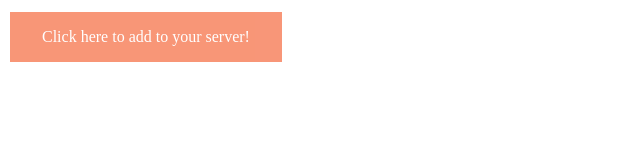
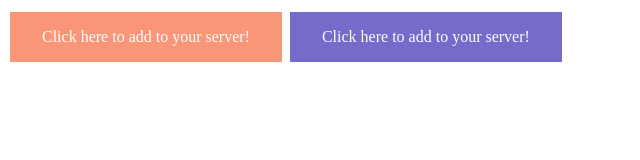
Before and after one commit to CDay98/MusicBot-Web, a plain HTML site: page index.html in a window 1280 px wide. Shown: the whole page, without its empty margins (0-640 px from the left). Drawn offline with Linux system fonts and the light colour scheme.

Commit message:
First Steps

```diff
--- a/index.html
+++ b/index.html
@@ -8,6 +8,10 @@
 </head>
 <body>
     <a href="https://discord.com/api/oauth2/authorize?client_id=913001112242638869&permissions=8&scope=bot"
-    class="button" target="__blank">Click here to add to your server!</a>
+    class="button1" target="__blank">Click here to add to your server!</a>
+</body>
+<body>
+    <a href="https://discord.com/api/oauth2/authorize?client_id=913001112242638869&permissions=8&scope=bot"
+    class="button2" target="__blank">Click here to add to your server!</a>
 </body>
 </html>
--- a/styles.css
+++ b/styles.css
@@ -1,4 +1,4 @@
-.button {
+.button1 {
   background-color: #f4511e;
   border: none;
   color: white;
@@ -13,6 +13,25 @@
   cursor: pointer;
 }
 
-.button:hover {
+.button1:hover {
   opacity: 1;
 }
+
+.button2 {
+  background-color: #1909a8;
+  border: none;
+  color: rgb(255, 255, 255);
+  padding: 16px 32px;
+  text-align: center;
+  font-size: 16px;
+  margin: 4px 2px;
+  opacity: 0.6;
+  transition: 0.3s;
+  display: inline-block;
+  text-decoration: none;
+  cursor: pointer;
+}
+
+.button2:hover {
+  opacity: 1;
+}
```
